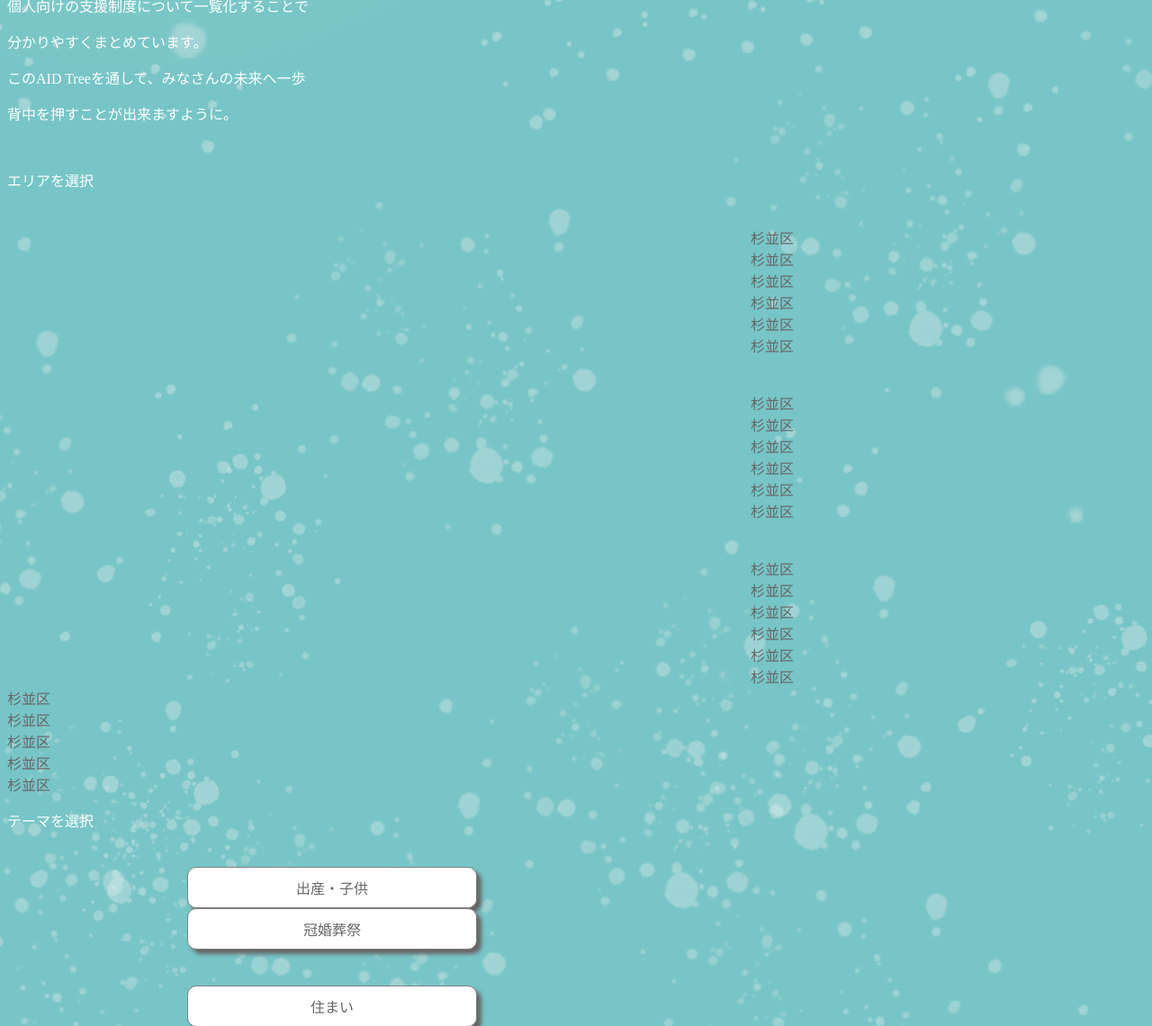
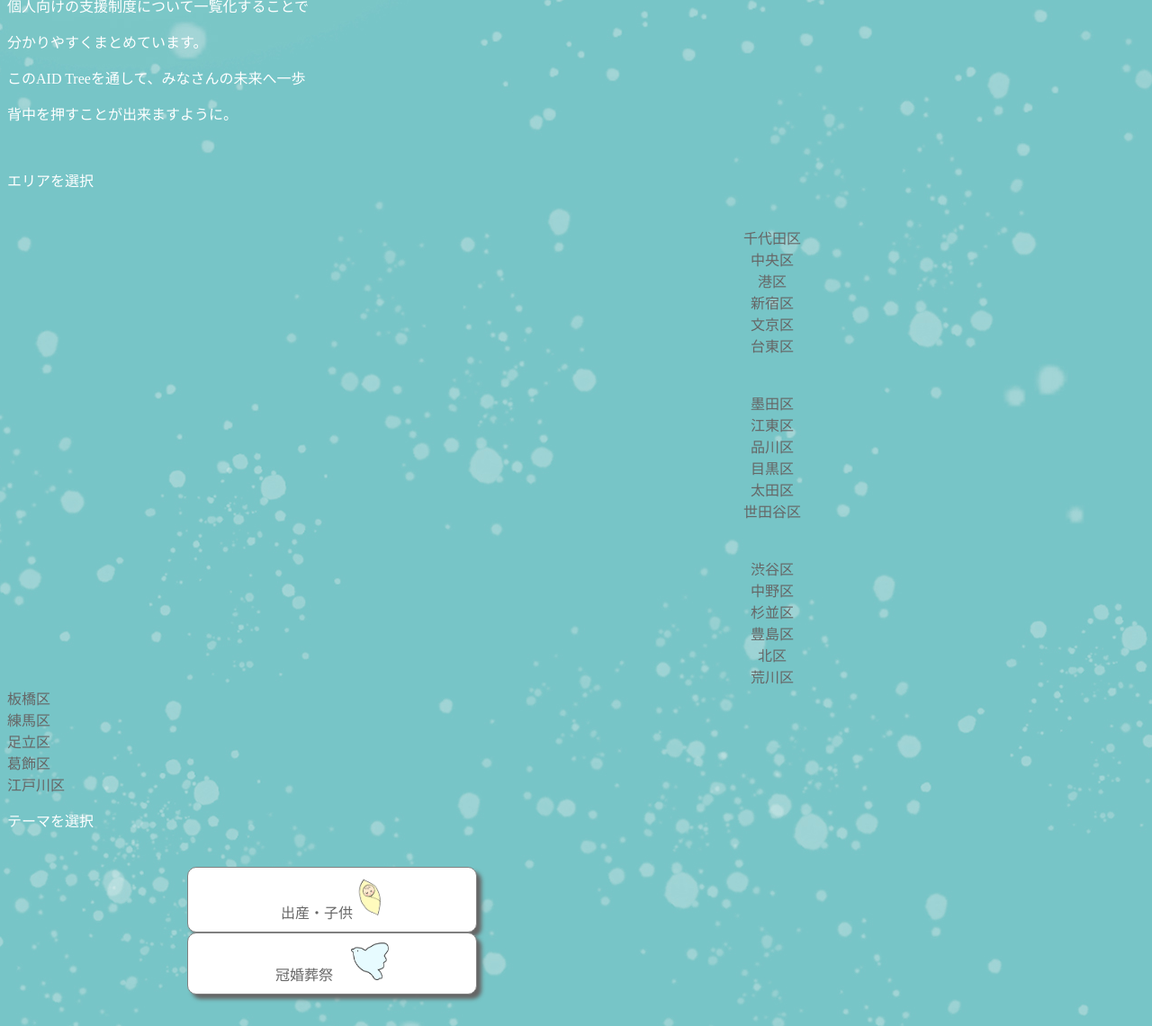
Before and after one commit to NoiTooo/aid, a Django app: template subsidy/templates/subsidy/tokyo23/tokyo23_top.html in a window 1280 px wide; the page is wider, and only the part inside the window is pictured. Shown: the part 697-1838 px from the top of that part at 90% size. Run offline with Django 3.2, Linux system fonts and the light colour scheme; the template is opened without the code that fills it, so the values that code supplies are empty.

Commit message:
toppage add

```diff
--- a/subsidy/static/subsidy/css/base.css
+++ b/subsidy/static/subsidy/css/base.css
@@ -15,6 +15,7 @@ body{
 
 a{
     text-decoration: none;
+    color: grey;
 }
 
 .block-content{
--- a/subsidy/templates/subsidy/tokyo23/tokyo23_top.html
+++ b/subsidy/templates/subsidy/tokyo23/tokyo23_top.html
@@ -98,47 +98,47 @@
 <div class="category-search">
 	<p class="area-search-title">エリアを選択</p>
 			<div class="area-search">
-				<div class="area-link-box"><a class="area-link">杉並区</a></div>
-				<div class="area-link-box"><a class="area-link">杉並区</a></div>
-				<div class="area-link-box"><a class="area-link">杉並区</a></div>
-				<div class="area-link-box"><a class="area-link">杉並区</a></div>
-				<div class="area-link-box"><a class="area-link">杉並区</a></div>
-				<div class="area-link-box"><a class="area-link">杉並区</a></div>
+				<div class="area-link-box"><a class="area-link" href="https://aid-tree.com/tokyo23-category/?city=千代田区&theme=">千代田区</a></div>
+				<div class="area-link-box"><a class="area-link" href="https://aid-tree.com/tokyo23-category/?city=中央区&theme=">中央区</a></div>
+				<div class="area-link-box"><a class="area-link" href="https://aid-tree.com/tokyo23-category/?city=港区&theme=">港区</a>	</div>
+				<div class="area-link-box"><a class="area-link" href="https://aid-tree.com/tokyo23-category/?city=新宿区&theme=">新宿区</a></div>
+				<div class="area-link-box"><a class="area-link" href="https://aid-tree.com/tokyo23-category/?city=文京区&theme=">文京区</a></div>
+				<div class="area-link-box"><a class="area-link" href="https://aid-tree.com/tokyo23-category/?city=台東区&theme=">台東区</a></div>
 			</div>
 			<div class="area-search">
-				<div class="area-link-box"><a class="area-link">杉並区</a></div>
-				<div class="area-link-box"><a class="area-link">杉並区</a></div>
-				<div class="area-link-box"><a class="area-link">杉並区</a></div>
-				<div class="area-link-box"><a class="area-link">杉並区</a></div>
-				<div class="area-link-box"><a class="area-link">杉並区</a></div>
-				<div class="area-link-box"><a class="area-link">杉並区</a></div>
+				<div class="area-link-box"><a class="area-link" href="https://aid-tree.com/tokyo23-category/?city=墨田区&theme=">墨田区</a></div>
+				<div class="area-link-box"><a class="area-link" href="https://aid-tree.com/tokyo23-category/?city=江東区&theme=">江東区</a></div>
+				<div class="area-link-box"><a class="area-link" href="https://aid-tree.com/tokyo23-category/?city=品川区&theme=">品川区</a></div>
+				<div class="area-link-box"><a class="area-link" href="https://aid-tree.com/tokyo23-category/?city=目黒区&theme=">目黒区</a></div>
+				<div class="area-link-box"><a class="area-link" href="https://aid-tree.com/tokyo23-category/?city=太田区&theme=">太田区</a></div>
+				<div class="area-link-box"><a class="area-link" href="https://aid-tree.com/tokyo23-category/?city=世田谷区&theme=">世田谷区</a></div>
 			</div>
 			<div class="area-search">
-				<div class="area-link-box"><a class="area-link">杉並区</a></div>
-				<div class="area-link-box"><a class="area-link">杉並区</a></div>
-				<div class="area-link-box"><a class="area-link">杉並区</a></div>
-				<div class="area-link-box"><a class="area-link">杉並区</a></div>
-				<div class="area-link-box"><a class="area-link">杉並区</a></div>
-				<div class="area-link-box"><a class="area-link">杉並区</a></div>
+				<div class="area-link-box"><a class="area-link" href="https://aid-tree.com/tokyo23-category/?city=渋谷区&theme=">渋谷区</a>	</div>
+				<div class="area-link-box"><a class="area-link" href="https://aid-tree.com/tokyo23-category/?city=中野区&theme=">中野区</a></div>
+				<div class="area-link-box"><a class="area-link" href="https://aid-tree.com/tokyo23-category/?city=杉並区&theme=">杉並区</a></div>
+				<div class="area-link-box"><a class="area-link" href="https://aid-tree.com/tokyo23-category/?city=豊島区&theme=">豊島区</a>	</div>
+				<div class="area-link-box"><a class="area-link" href="https://aid-tree.com/tokyo23-category/?city=北区&theme=">北区</a></div>
+				<div class="area-link-box"><a class="area-link" href="https://aid-tree.com/tokyo23-category/?city=荒川区&theme=">荒川区</a></div>
 			</div>
 			<div class="area-search-none">
-				<div class="area-link-box"><a class="area-link">杉並区</a></div>
-				<div class="area-link-box"><a class="area-link">杉並区</a></div>
-				<div class="area-link-box"><a class="area-link">杉並区</a></div>
-				<div class="area-link-box"><a class="area-link">杉並区</a></div>
-				<div class="area-link-box"><a class="area-link">杉並区</a></div>
+				<div class="area-link-box"><a class="area-link" href="https://aid-tree.com/tokyo23-category/?city=板橋区&theme=">板橋区</a></div>
+				<div class="area-link-box"><a class="area-link" href="https://aid-tree.com/tokyo23-category/?city=練馬区&theme=">練馬区</a></div>
+				<div class="area-link-box"><a class="area-link" href="https://aid-tree.com/tokyo23-category/?city=足立区&theme=">足立区</a></div>
+				<div class="area-link-box"><a class="area-link" href="https://aid-tree.com/tokyo23-category/?city=葛飾区&theme=">葛飾区</a></div>
+				<div class="area-link-box"><a class="area-link" href="https://aid-tree.com/tokyo23-category/?city江戸川北区&theme=">江戸川区</a></div>
 			</div>
 
 
 
 	<p class="theme-search-title">テーマを選択</p>
 	<div class="theme-search">
-		<div class="theme-box"><a class="theme-link">出産・子供</a></div>
-		<div class="theme-box"><a class="theme-link">冠婚葬祭</a></div>
+		<div class="theme-box"><a href="" class="theme-link">出産・子供   <img src="{% static 'subsidy/img/baby.png' %}" style="width: 30px; height: 49x;"></a></div>
+		<div class="theme-box"><a href="" class="theme-link">冠婚葬祭　  <img src="{% static 'subsidy/img/bird.png' %}" style="width: 42px; height: 42px;"></a></div>
 	</div>
 	<div class="theme-search">
-		<div class="theme-box"><a class="theme-link">住まい</a></div>
-		<div class="theme-box"><a class="theme-link">その他</a></div>
+		<div class="theme-box"><a href="" class="theme-link">住まい　<img src="{% static 'subsidy/img/house.png' %}" style="width: 60px; height: 42px;"></a></div>
+		<div class="theme-box"><a href="" class="theme-link">その他  　  <img src="{% static 'subsidy/img/tree.png' %}" style="width: 60px; height: 42px;"></a></div>
 	</div>
 
 	<div class="freeword-search">
@@ -158,9 +158,9 @@
 </div>
 
 <div class="sns-field">
-	<p><a class="sns-link" href="">Twitter</a></p>
-	<p><a class="sns-link" href="">Instagram</a></p>
-	<p><a class="sns-link" href="">Facebook</a></p>
+	<p><a class="sns-link" href=""><img src="{% static 'subsidy/img/twitter.png' %}" style="width: 30px; height: 30px;">　Twitter</a></p>
+	<p><a class="sns-link" href=""><img src="{% static 'subsidy/img/instagram.png' %}" style="width: 30px; height: 30px;">　Instagram</a></p>
+	<p><a class="sns-link" href=""><img src="{% static 'subsidy/img/facebook.png' %}" style="width: 30px; height: 30px;">　Facebook</a></p>
 </div>
 
 
--- a/subsidy/urls.py
+++ b/subsidy/urls.py
@@ -6,7 +6,6 @@ from . import views
 app_name = 'subsidy'
 
 urlpatterns = [
-    path('', views.CountDown.as_view(), name='countdown'),
     # Common information
     path('about-service/', views.About_Service.as_view(), name='about_service'),
     path('webmaster/', views.Webmaster.as_view(), name='webmaster'),
@@ -16,7 +15,7 @@ urlpatterns = [
     path('inquiry/', views.Inquiry_Create.as_view(), name='inquiry_create'),
     path('inquiry-done/', views.Inquiry_Done.as_view(), name='inquiry_done'),
     # Tokyo23
-    path('tokyo23/', views.Tokyo23_Top.as_view(), name='tokyo23_top'),
+    path('', views.Tokyo23_Top.as_view(), name='tokyo23_top'),
     path('detail/<int:pk>', views.Detail.as_view(), name='detail'),
     path('tokyo23-index/', views.Tokyo23_Index.as_view(), name='tokyo23_index'),
     path('tokyo23-category/', views.Tokyo23_Category_Select.as_view(), name='tokyo23_category_select'),
--- a/subsidy/views.py
+++ b/subsidy/views.py
@@ -10,10 +10,6 @@ from django.views import generic
 
 from .models import Subsidy
 from .forms import InquiryCreateForm, UserAlertForm
-
-
-class CountDown(generic.TemplateView):
-    template_name = 'subsidy/tokyo23/countdown.html'
 
 
 """
```
Also changed, not shown: subsidy/static/subsidy/css/tokyo23_top.css (+9 -10 lines), subsidy/templates/subsidy/tokyo23/countdown.html (deleted, +0 -51 lines), subsidy/static/subsidy/img/Baby.png (added), subsidy/static/subsidy/img/bird.png (added), subsidy/static/subsidy/img/facebook.png (added), subsidy/static/subsidy/img/house.png (added), subsidy/static/subsidy/img/instagram.png (added), subsidy/static/subsidy/img/survey_1.png (deleted), subsidy/static/subsidy/img/survey_2.png (deleted), subsidy/static/subsidy/img/tree.png (added), subsidy/static/subsidy/img/twitter.png (added).
